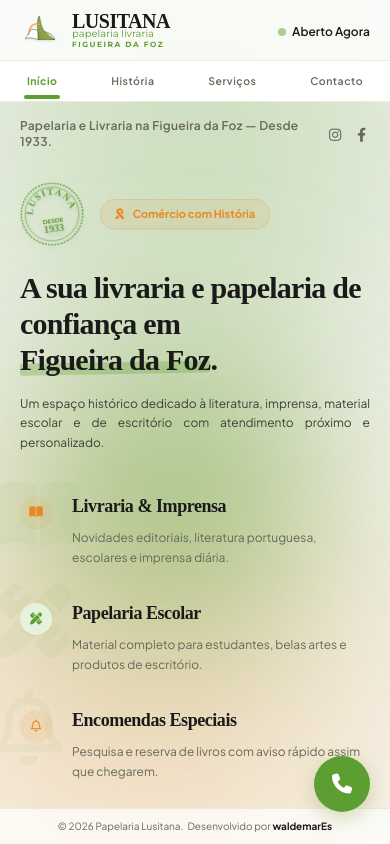
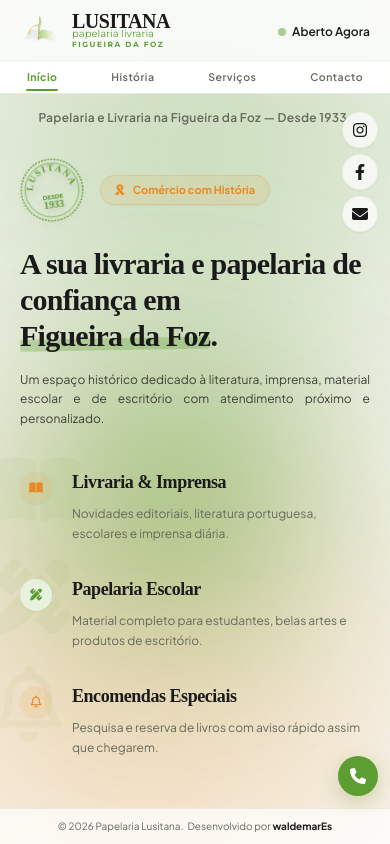
Before and after one commit to WaldemarEs/livrariaweb, a plain HTML site: page index.html in a window 390 px wide. Drawn offline with nearby package versions, Linux system fonts and the light colour scheme.

Commit message:
UI Refinements: Desktop and Mobile layouts, Social Media Icons, Meta Tags & Logo Update

```diff
--- a/css/styles.css
+++ b/css/styles.css
@@ -65,17 +65,17 @@
 .nav-tab::after {
     content: '';
     position: absolute;
-    bottom: -6px;
+    bottom: -4px;
     left: 50%;
     transform: translateX(-50%);
     width: 0;
-    height: 4px;
+    height: 2px;
     background-color: #5C9E31;
     border-radius: 999px;
     transition: width 0.3s ease;
 }
 .nav-tab.active::after {
-    width: 36px;
+    width: 32px;
 }
 
 /* Custom Slim Scrollbars for inner containers on smaller screens */
--- a/index.html
+++ b/index.html
@@ -5,6 +5,17 @@
     <meta name="viewport" content="width=device-width, initial-scale=1.0">
     <title>Livraria e Papelaria Lusitana — Figueira da Foz</title>
     <meta name="description" content="A sua livraria e papelaria de confiança na Figueira da Foz desde 1933. Reconhecida pelo programa 'Comércio com História'.">
+
+    <!-- Open Graph / WhatsApp Meta Tags -->
+    <meta property="og:title" content="Livraria e Papelaria Lusitana — Figueira da Foz">
+    <meta property="og:description" content="A sua livraria e papelaria de confiança na Figueira da Foz desde 1933. Reconhecida pelo programa 'Comércio com História'.">
+    <meta property="og:image" content="https://livrariaweb.pages.dev/img/logo.png">
+    <meta property="og:url" content="https://livrariaweb.pages.dev/">
+    <meta property="og:type" content="website">
+
+    <!-- Favicons -->
+    <link rel="icon" type="image/png" href="img/logo.png">
+    <link rel="apple-touch-icon" href="img/logo.png">
 
     <!-- Tailwind CSS CDN -->
     <script src="https://cdn.tailwindcss.com"></script>
@@ -35,39 +46,8 @@
         <div class="max-w-6xl mx-auto px-5 py-2.5 flex items-center justify-between">
             <!-- Brand Logo Button -->
             <button onclick="switchView('inicio')" class="flex items-center gap-3 group text-left focus:outline-none">
-                <!-- High Precision Vector Reproduction of Lusitana Book Mark -->
-                <svg viewBox="0 0 200 200" class="h-10 sm:h-12 w-auto transition-transform group-hover:scale-105 drop-shadow-sm" fill="none" xmlns="http://www.w3.org/2000/svg">
-                    <defs>
-                        <linearGradient id="rightPageGrad" x1="0%" y1="0%" x2="100%" y2="100%">
-                            <stop offset="0%" stop-color="#B8D373" />
-                            <stop offset="60%" stop-color="#DCEBB3" />
-                            <stop offset="100%" stop-color="#EDF5D9" />
-                        </linearGradient>
-                        <linearGradient id="centerPageGrad" x1="0%" y1="100%" x2="100%" y2="0%">
-                            <stop offset="0%" stop-color="#7B933C" />
-                            <stop offset="70%" stop-color="#A1BE50" />
-                            <stop offset="100%" stop-color="#C5DF79" />
-                        </linearGradient>
-                        <linearGradient id="orangeRibbonGrad" x1="0%" y1="100%" x2="100%" y2="0%">
-                            <stop offset="0%" stop-color="#E88923" />
-                            <stop offset="100%" stop-color="#FFA842" />
-                        </linearGradient>
-                        <filter id="softShadow" x="-10%" y="-10%" width="130%" height="130%">
-                            <feDropShadow dx="0" dy="5" stdDeviation="4" flood-color="#1A1A1A" flood-opacity="0.1" />
-                        </filter>
-                    </defs>
-
-                    <g filter="url(#softShadow)">
-                        <path d="M 92 148 C 62 138 38 136 26 145 C 38 125 50 106 58 98 C 68 95 82 98 92 105 Z"
-                              fill="#FFFFFF" stroke="#2B2B2B" stroke-width="2" stroke-linejoin="round"/>
-                        <path d="M 92 148 C 112 140 142 140 174 148 C 162 118 135 106 92 105 Z"
-                              fill="url(#rightPageGrad)" stroke="#2B2B2B" stroke-width="2" stroke-linejoin="round"/>
-                        <path d="M 92 148 C 88 95 84 45 96 30 C 105 52 96 108 174 148 Z"
-                              fill="url(#centerPageGrad)" stroke="#2B2B2B" stroke-width="2" stroke-linejoin="round"/>
-                        <path d="M 44 122 C 48 78 68 62 95 72"
-                              stroke="url(#orangeRibbonGrad)" stroke-width="6" stroke-linecap="round" fill="none"/>
-                    </g>
-                </svg>
+                <!-- Official Image Logo -->
+                <img src="img/logo.png" alt="Logo Papelaria Lusitana" class="h-10 sm:h-12 w-auto object-contain transition-transform group-hover:scale-105 drop-shadow-sm">
 
                 <div class="flex flex-col justify-center">
                     <span class="font-serif font-bold text-xl sm:text-2xl tracking-tight text-brand-dark leading-none -mb-0.5">LUSITANA</span>
@@ -125,31 +105,30 @@
                     </div>
                 </div>
 
-                <a href="tel:+351233422208" class="hidden md:inline-flex items-center justify-center w-8 h-8 rounded-full bg-brand-green-light text-brand-green hover:bg-brand-green hover:text-white transition-all shadow-sm" title="Ligar para a loja">
-                    <i class="fa-solid fa-phone text-xs"></i>
-                </a>
+                <!-- Social Icons -->
+                <div class="hidden md:flex items-center gap-3 border-l border-paper-200/80 pl-4 ml-1">
+                    <a href="https://www.instagram.com/papelaria_lusitana/" target="_blank" rel="noopener noreferrer" class="text-ink-500 hover:text-brand-green transition-colors" title="Instagram"><i class="fa-brands fa-instagram text-lg"></i></a>
+                    <a href="https://www.facebook.com/p/Papelaria-Lusitana-61553250991238/" target="_blank" rel="noopener noreferrer" class="text-ink-500 hover:text-brand-green transition-colors" title="Facebook"><i class="fa-brands fa-facebook-f text-lg"></i></a>
+                    <a href="mailto:papelarialusitana@gmail.com" class="text-ink-500 hover:text-brand-green transition-colors" title="Email"><i class="fa-solid fa-envelope text-lg"></i></a>
+                </div>
             </div>
         </div>
 
         <!-- Mobile Navigation Menu -->
-        <div class="sm:hidden flex justify-around border-t border-paper-200/70 py-2 text-[10.5px] uppercase tracking-wider font-semibold text-ink-500 bg-white/80 backdrop-blur-md">
-            <button onclick="switchView('inicio')" id="tab-inicio-mobile" class="nav-tab active px-2 py-1 rounded-lg">Início</button>
-            <button onclick="switchView('historia')" id="tab-historia-mobile" class="nav-tab px-2 py-1 rounded-lg">História</button>
-            <button onclick="switchView('servicios')" id="tab-servicios-mobile" class="nav-tab px-2 py-1 rounded-lg">Serviços</button>
-            <button onclick="switchView('contacto')" id="tab-contacto-mobile" class="nav-tab px-2 py-1 rounded-lg">Contacto</button>
+        <div class="sm:hidden flex justify-around border-t border-paper-200/70 py-1.5 text-[10.5px] uppercase tracking-wider font-semibold text-ink-500 bg-white/80 backdrop-blur-md">
+            <button onclick="switchView('inicio')" id="tab-inicio-mobile" class="nav-tab active px-2 py-0.5 rounded-lg">Início</button>
+            <button onclick="switchView('historia')" id="tab-historia-mobile" class="nav-tab px-2 py-0.5 rounded-lg">História</button>
+            <button onclick="switchView('servicios')" id="tab-servicios-mobile" class="nav-tab px-2 py-0.5 rounded-lg">Serviços</button>
+            <button onclick="switchView('contacto')" id="tab-contacto-mobile" class="nav-tab px-2 py-0.5 rounded-lg">Contacto</button>
         </div>
     </header>
 
     <!-- Main Viewport Content Area -->
     <main id="main-viewport-container" class="flex-1 w-full max-w-6xl mx-auto px-5 overflow-y-auto custom-scrollbar min-h-0 relative z-10">
 
-        <!-- Persistent Global Subtitle & Socials -->
-        <div class="w-full pt-4 sm:pt-6 pb-0 flex flex-row items-center justify-between text-ink-500 select-none">
+        <!-- Persistent Global Subtitle -->
+        <div class="w-full pt-4 sm:pt-6 pb-0 flex flex-row items-center justify-center sm:justify-start text-ink-500 select-none">
             <span class="font-sans font-semibold text-xs sm:text-sm tracking-wide">Papelaria e Livraria na Figueira da Foz — Desde 1933.</span>
-            <div class="flex items-center gap-4 pr-1 md:mr-12">
-                <a href="#" target="_blank" class="hover:text-brand-green transition-colors" title="Instagram"><i class="fa-brands fa-instagram text-sm sm:text-base"></i></a>
-                <a href="#" target="_blank" class="hover:text-brand-green transition-colors" title="Facebook"><i class="fa-brands fa-facebook-f text-sm sm:text-base"></i></a>
-            </div>
         </div>
 
         <!-- VIEW 1: INÍCIO -->
@@ -262,6 +241,18 @@
                             </div>
                         </div>
 
+                    </div>
+
+                    <!-- Phone Contact for Desktop (Expandable) -->
+                    <div class="hidden lg:flex mt-12 ml-14 stagger-5" style="animation-delay: 0.8s">
+                        <a href="tel:+351233422208" class="group inline-flex items-center h-12 rounded-full bg-brand-green text-white hover:bg-brand-green-dark transition-all duration-500 shadow-glow-green" title="Ligar para a loja">
+                            <div class="w-12 h-12 flex items-center justify-center shrink-0">
+                                <i class="fa-solid fa-phone text-sm transition-transform duration-300 group-hover:rotate-12"></i>
+                            </div>
+                            <div class="overflow-hidden max-w-0 opacity-0 group-hover:max-w-[200px] group-hover:opacity-100 group-hover:pr-6 transition-all duration-500 ease-out flex items-center">
+                                <span class="font-bold text-sm tracking-wide whitespace-nowrap">233 422 208</span>
+                            </div>
+                        </a>
                     </div>
 
                 </div>
@@ -500,23 +491,6 @@
                             </div>
                         </div>
 
-                        <!-- Redes Sociais -->
-                        <div class="group flex items-start gap-4 stagger-3" style="animation-delay: 0.7s">
-                            <div class="w-8 h-8 rounded-full bg-brand-green-light text-brand-green flex items-center justify-center shrink-0 mt-0.5 transition-transform duration-300 group-hover:scale-110 shadow-sm">
-                                <i class="fa-solid fa-share-nodes text-sm"></i>
-                            </div>
-                            <div class="flex-1 pt-1">
-                                <p class="text-brand-dark font-bold text-xs uppercase tracking-wide">Redes Sociais</p>
-                                <div class="flex gap-4 mt-2">
-                                    <a href="#" target="_blank" class="w-8 h-8 rounded-lg bg-paper-100 flex items-center justify-center text-ink-500 hover:bg-brand-green hover:text-white transition-all transform hover:-translate-y-0.5 shadow-sm" title="Instagram">
-                                        <i class="fa-brands fa-instagram text-sm"></i>
-                                    </a>
-                                    <a href="#" target="_blank" class="w-8 h-8 rounded-lg bg-paper-100 flex items-center justify-center text-ink-500 hover:bg-brand-green hover:text-white transition-all transform hover:-translate-y-0.5 shadow-sm" title="Facebook">
-                                        <i class="fa-brands fa-facebook-f text-sm"></i>
-                                    </a>
-                                </div>
-                            </div>
-                        </div>
                     </div>
 
                     <!-- Full Color Interactive Google Map -->
@@ -602,9 +576,22 @@
     </footer>
 
     <!-- Mobile Floating Action Button for Calls -->
-    <a href="tel:+351233422208" class="md:hidden fixed bottom-8 right-5 z-50 w-14 h-14 bg-brand-green text-white rounded-full flex items-center justify-center shadow-glow-green hover:bg-brand-green-dark transition-all transform hover:-translate-y-1 active:scale-95" title="Ligar para a loja">
-        <i class="fa-solid fa-phone text-xl"></i>
+    <a href="tel:+351233422208" class="md:hidden fixed bottom-12 right-3 z-50 w-10 h-10 bg-brand-green text-white rounded-full flex items-center justify-center shadow-glow-green hover:bg-brand-green-dark transition-all transform hover:-translate-y-1 active:scale-95" title="Ligar para a loja">
+        <i class="fa-solid fa-phone text-base"></i>
     </a>
+
+    <!-- Mobile Floating Social Sidebar -->
+    <div class="md:hidden fixed top-28 right-3 z-50 flex flex-col gap-1.5">
+        <a href="https://www.instagram.com/papelaria_lusitana/" target="_blank" rel="noopener noreferrer" class="w-9 h-9 rounded-full bg-white/70 backdrop-blur-md border border-paper-200/50 shadow-sm flex items-center justify-center text-ink-600 hover:bg-brand-green hover:text-white transition-all hover:scale-105" title="Instagram">
+            <i class="fa-brands fa-instagram text-base"></i>
+        </a>
+        <a href="https://www.facebook.com/p/Papelaria-Lusitana-61553250991238/" target="_blank" rel="noopener noreferrer" class="w-9 h-9 rounded-full bg-white/70 backdrop-blur-md border border-paper-200/50 shadow-sm flex items-center justify-center text-ink-600 hover:bg-brand-green hover:text-white transition-all hover:scale-105" title="Facebook">
+            <i class="fa-brands fa-facebook-f text-base"></i>
+        </a>
+        <a href="mailto:papelarialusitana@gmail.com" class="w-9 h-9 rounded-full bg-white/70 backdrop-blur-md border border-paper-200/50 shadow-sm flex items-center justify-center text-ink-600 hover:bg-brand-green hover:text-white transition-all hover:scale-105" title="Email">
+            <i class="fa-solid fa-envelope text-base"></i>
+        </a>
+    </div>
 
     <!-- Application Script -->
     <script src="js/app.js"></script>
```
Also changed, not shown: img/bg.webp (deleted), img/logo.png (added).
